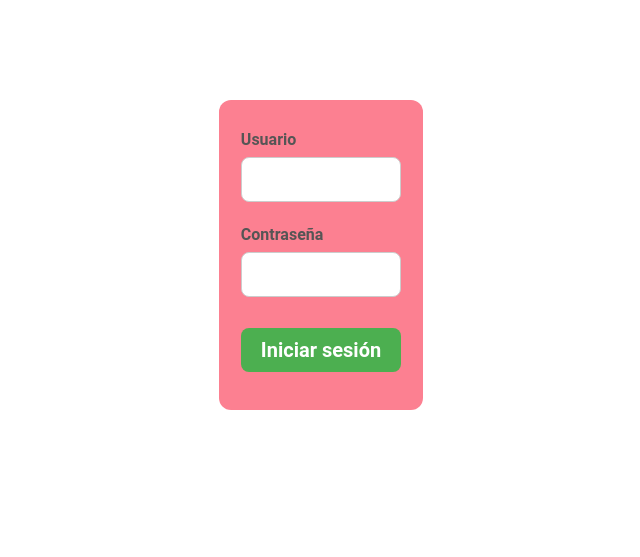
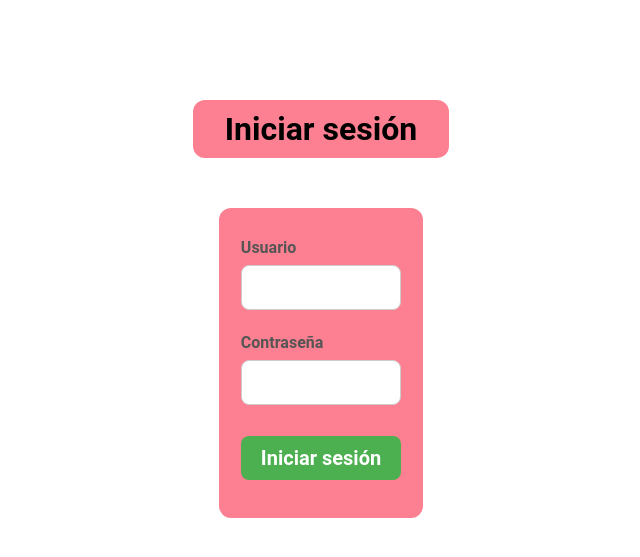
Before and after one commit to Dante6228/Cecytem, a PHP site: page / in a window 1280 px wide. Shown: the top 557 px of the page, without its empty margins (319-959 px from the left). Run offline with PHP 8.4, Linux system fonts and the light colour scheme.

Commit message:
Adiciones del css

```diff
--- a/css/login.css
+++ b/css/login.css
@@ -1,3 +1,12 @@
+h1{
+    background-color: #fc8091;
+    width: 20%;
+    margin: auto;
+    margin-top: 100px;
+    padding: 10PX;
+    border-radius: 12px;
+}
+
 main{
     display: flex;
     align-items: center;
@@ -6,7 +15,7 @@ main{
     background-color: #fc8091;
     width: 16%;
     border-radius: 12px;
-    margin: 100px auto;
+    margin: 50px auto;
     padding: 30px;
 }
 
--- a/index.php
+++ b/index.php
@@ -9,6 +9,7 @@
     <title>Iniciar sesión</title>
 </head>
 <body>
+    <h1>Iniciar sesión</h1>
     <main>
         <form action="php/login/login.php" method="post">
             <div class="content">
```
